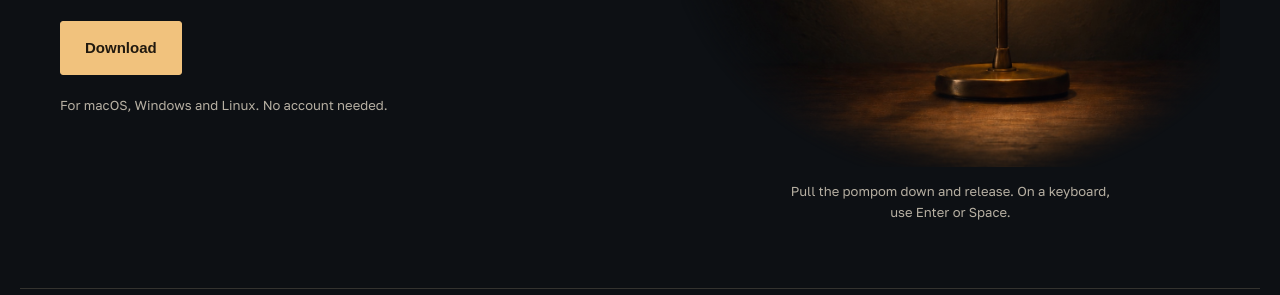
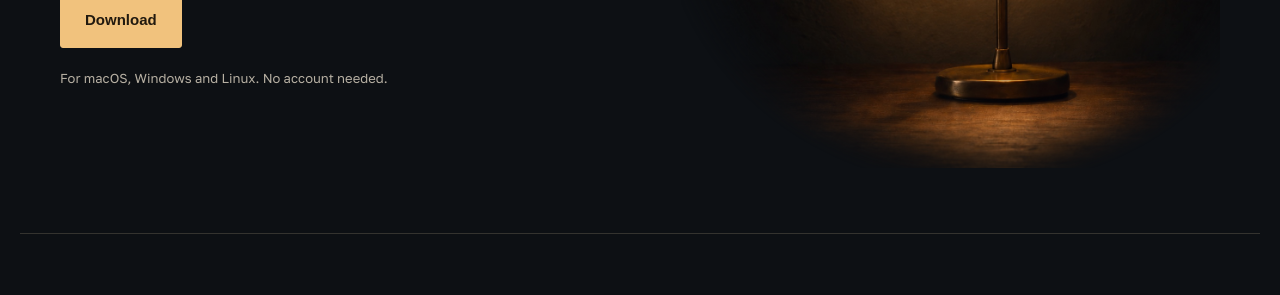
Before and after one commit to SpiritusMalus/family-pie, a plain HTML site: page site/rest_lumen/index.html in a window 1280 px wide. Shown: the part 505-800 px from the top of the page. Drawn offline with Linux system fonts and the light colour scheme; a web font is replaced by a local one.

Commit message:
Remove visible lamp interaction instructions

```diff
--- a/site/rest_lumen/index.html
+++ b/site/rest_lumen/index.html
@@ -20,7 +20,7 @@
 <main id="main">
 <section class="hero wrap">
 <div class="intro"><p class="wordmark">Lumen <span>+ REST</span></p><h1>Яркость экрана<br>и таймер перерывов</h1><p class="lead">Lumen уменьшает яркость, делает оттенок экрана теплее и напоминает о перерывах.</p><a class="button" href="#download">Скачать</a><p class="quiet">Для macOS, Windows и Linux. Без аккаунта.</p></div>
-<figure class="hero-lamp"><div class="lamp-scene"><img class="lamp-photo" src="/rest_lumen/assets/lamp-room.jpg" width="1254" height="1254" alt="Кремовая лампа Lumen с тканевым абажуром и помпоном" fetchpriority="high"><div class="pull-shadow" aria-hidden="true"><img src="/rest_lumen/assets/pull-cord.png" alt=""></div><div class="pull-art" aria-hidden="true"><img class="rope" src="/rest_lumen/assets/pull-cord.png" alt=""><img class="pompom" src="/rest_lumen/assets/pull-cord.png" alt=""></div><button class="pull-switch" type="button" aria-label="Переключить свет на странице" aria-describedby="pull-hint" aria-pressed="true"></button></div><figcaption id="pull-hint">Потяни помпон вниз и отпусти. С клавиатуры — Enter или пробел.</figcaption></figure>
+<figure class="hero-lamp"><div class="lamp-scene"><img class="lamp-photo" src="/rest_lumen/assets/lamp-room.jpg" width="1254" height="1254" alt="Кремовая лампа Lumen с тканевым абажуром и помпоном" fetchpriority="high"><div class="pull-shadow" aria-hidden="true"><img src="/rest_lumen/assets/pull-cord.png" alt=""></div><div class="pull-art" aria-hidden="true"><img class="rope" src="/rest_lumen/assets/pull-cord.png" alt=""><img class="pompom" src="/rest_lumen/assets/pull-cord.png" alt=""></div><button class="pull-switch" type="button" aria-label="Переключить свет на странице" aria-describedby="pull-hint" aria-pressed="true"></button></div><figcaption id="pull-hint" class="sr-only">Потяни помпон вниз и отпусти. С клавиатуры — Enter или пробел.</figcaption></figure>
 </section>
 <section class="story wrap" aria-labelledby="light-title">
 <div class="story-copy"><h2 id="light-title">Управление светом</h2><p>Яркость и оттенок регулируются в настройках. На Mac переключатель-помпон остаётся в углу экрана после закрытия окна.</p><p>При выключении режима или выходе Lumen восстанавливает исходные цвета.</p></div>
--- a/site/rest_lumen/style.css
+++ b/site/rest_lumen/style.css
@@ -37,3 +37,6 @@ details{margin-top:28px;background:var(--surface);border:1px solid var(--line);p
 @media(max-width:767px){.wrap{padding-inline:24px}header{min-height:76px;gap:16px}.studio{font-size:13px}.studio span{margin-left:8px}.hero{grid-template-columns:1fr;gap:16px;min-height:0;padding-block:44px 50px}.wordmark{margin-bottom:25px}h1{font-size:clamp(36px,8.4vw,52px)}.lead{font-size:17px}.hero-lamp{width:100%;max-width:420px;margin:auto}.hero-lamp figcaption{margin-top:0}.story,.pause{grid-template-columns:1fr;gap:32px;padding-block:55px}.story-copy p,.pause p{max-width:none}.reminder{max-width:320px}.downloads{padding-block:50px}.download-row{grid-template-columns:1fr;gap:18px}.download-row .note{grid-column:1}.choices{gap:18px}.button{padding:13px 18px}.choices .button{flex-wrap:wrap;justify-content:flex-start;gap:8px 12px}.choices .button span{white-space:nowrap}footer{flex-wrap:wrap;gap:12px}}
 @media(max-width:380px){.wrap{padding-inline:20px}header{gap:10px}.studio span{display:none}header>a:last-of-type{font-size:13px}.choices{align-items:flex-start;flex-direction:column}}
 @media(prefers-reduced-motion:reduce){html{scroll-behavior:auto}.button,.lamp-photo,.pull-art,.pull-shadow,.lamp-scene .rope,.lamp-scene .pompom,.lamp-scene .pull-switch,.lamp-scene .pull-shadow img{transition:none}.button:active{transform:none}.lamp-scene:not(.pulling) .rope,.lamp-scene:not(.pulling) .pompom,.lamp-scene:not(.pulling) .pull-switch,.lamp-scene:not(.pulling) .pull-shadow img{transition:none}}
+
+/* Keep the gesture description available without a visible tutorial. */
+.hero-lamp .sr-only{position:absolute;width:1px;height:1px;padding:0;margin:-1px;overflow:hidden;clip-path:inset(50%);white-space:nowrap;border:0}
```
Also changed, not shown: .impeccable/surfaces/site-rest-lumen-index-html.md.
